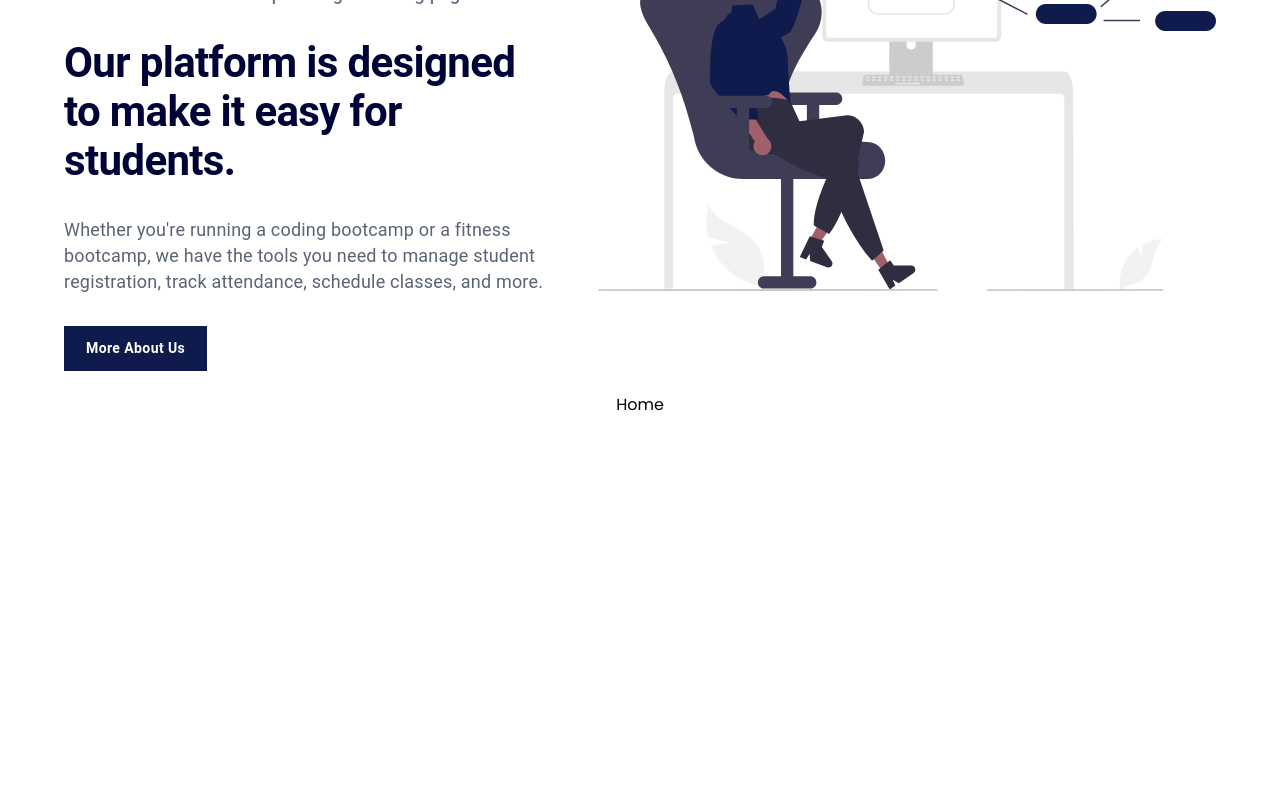
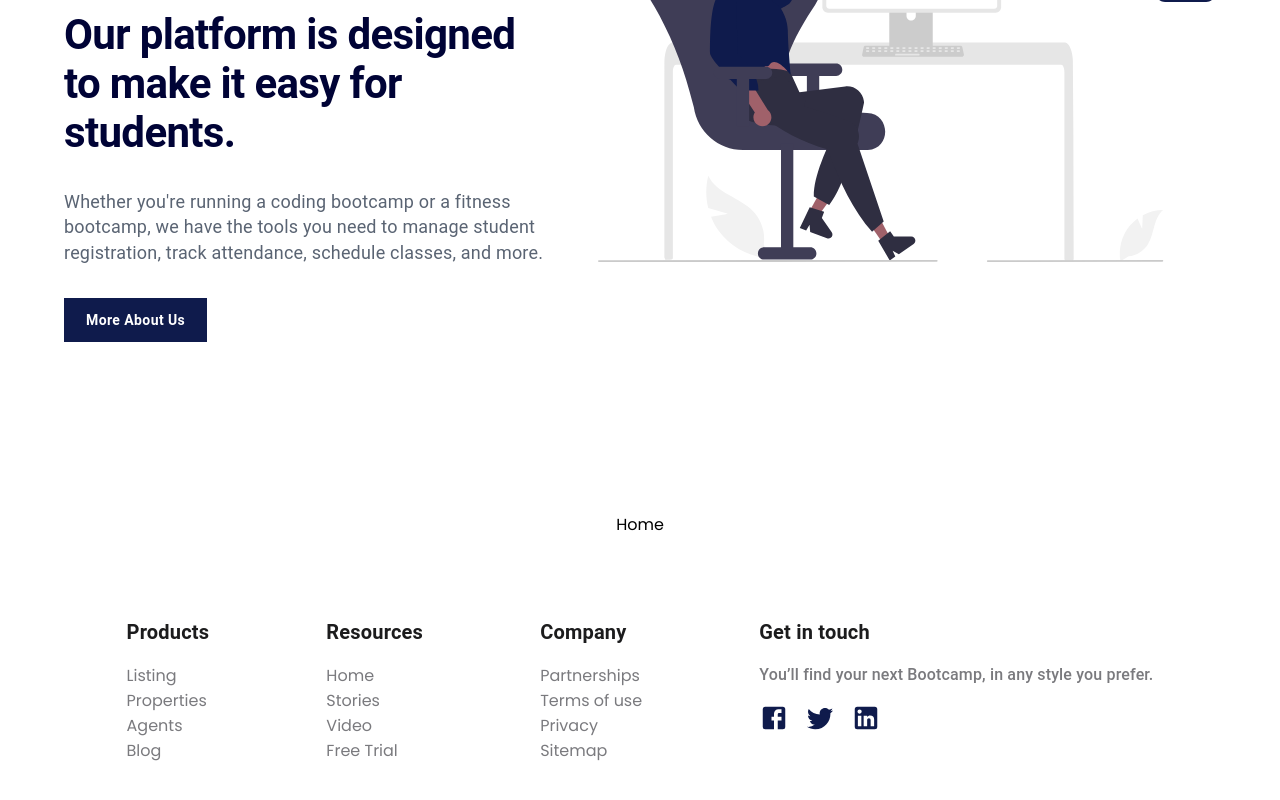
Before and after one commit to FREDVUNI/bootcamp-manager, a React (Vite) app in the folder frontend/: page / in a window 1280 px wide. Shown: the part 248-1048 px from the top of the page. Before the commit the page ends 800 px from the top, so only its background shows below. Built offline with nearby package versions, Linux system fonts and the light colour scheme.

Commit message:
fix bugs

```diff
--- a/frontend/index.html
+++ b/frontend/index.html
@@ -5,9 +5,7 @@
     <link rel="icon" type="image/svg+xml" href="/vite.svg" />
     <meta name="viewport" content="width=device-width, initial-scale=1.0" />
     <title>Bootcamps</title>
-    <link rel="preconnect" href="https://fonts.googleapis.com">
-  <link rel="preconnect" href="https://fonts.gstatic.com" crossorigin>
-  <link href="https://fonts.googleapis.com/css2?family=Poppins:wght@400;600&display=swap" rel="stylesheet">
+    <link href="https://fonts.googleapis.com/css2?family=Poppins&display=swap" rel="stylesheet">
   </head>
   <body>
     <div id="root"></div>
--- a/frontend/src/App.jsx
+++ b/frontend/src/App.jsx
@@ -1,4 +1,5 @@
 import { BrowserRouter as Router,Routes,Route } from 'react-router-dom'
+import Footer from './components/Footer'
 import Hero from './components/Hero'
 import Home from './pages/Home'
 
@@ -11,6 +12,7 @@ function App() {
           <Route path='/' element={<Home/>}/>
         </Routes>
       </Router>
+      <Footer/>
     </div>
   )
 }
--- /dev/null
+++ b/frontend/src/components/Footer.jsx
@@ -0,0 +1,138 @@
+import { styled, Typography } from "@mui/material";
+import { Box, Container } from "@mui/system";
+import React from "react";
+import { Facebook, Twitter, LinkedIn } from "@mui/icons-material";
+
+const Footer = () => {
+  const CustomContainer = styled(Container)(({ theme }) => ({
+    display: "flex",
+    justifyContent: "space-around",
+    gap: theme.spacing(5),
+    [theme.breakpoints.down("sm")]: {
+      flexDirection: "column",
+      textAlign: "center",
+    },
+  }));
+
+  const IconBox = styled(Box)(({ theme }) => ({
+    display: "flex",
+    alignItems: "center",
+    gap: "1rem",
+    [theme.breakpoints.down("sm")]: {
+      justifyContent: "center",
+    },
+  }));
+
+  const FooterLink = styled("span")(({ theme }) => ({
+    fontSize: "16px",
+    color: "#7A7A7E",
+    fontWeight: "300",
+    cursor: "pointer",
+    "&:hover": {
+      color: "#000",
+    },
+  }));
+
+  return (
+    <Box sx={{ py: 10 }}>
+      <CustomContainer>
+        <CustomContainer>
+          <Box>
+            <Typography
+              sx={{
+                fontSize: "20px",
+                color: "#1C1C1D",
+                fontWeight: "700",
+                mb: 2,
+              }}
+            >
+              Products
+            </Typography>
+
+            <FooterLink>Listing</FooterLink>
+            <br />
+            <FooterLink>Properties</FooterLink>
+            <br />
+            <FooterLink>Agents</FooterLink>
+            <br />
+            <FooterLink>Blog</FooterLink>
+          </Box>
+
+          <Box>
+            <Typography
+              sx={{
+                fontSize: "20px",
+                color: "#1C1C1D",
+                fontWeight: "700",
+                mb: 2,
+              }}
+            >
+              Resources
+            </Typography>
+
+            <FooterLink>Home</FooterLink>
+            <br />
+            <FooterLink>Stories</FooterLink>
+            <br />
+            <FooterLink>Video</FooterLink>
+            <br />
+            <FooterLink>Free Trial</FooterLink>
+          </Box>
+
+          <Box>
+            <Typography
+              sx={{
+                fontSize: "20px",
+                color: "#1C1C1D",
+                fontWeight: "700",
+                mb: 2,
+              }}
+            >
+              Company
+            </Typography>
+
+            <FooterLink>Partnerships</FooterLink>
+            <br />
+            <FooterLink>Terms of use</FooterLink>
+            <br />
+            <FooterLink>Privacy</FooterLink>
+            <br />
+            <FooterLink>Sitemap</FooterLink>
+          </Box>
+
+          <Box>
+            <Typography
+              sx={{
+                fontSize: "20px",
+                color: "#1C1C1D",
+                fontWeight: "700",
+                mb: 2,
+              }}
+            >
+              Get in touch
+            </Typography>
+
+            <Typography
+              sx={{
+                fontSize: "16px",
+                color: "#7A7A7E",
+                fontWeight: "500",
+                mb: 2,
+              }}
+            >
+              You’ll find your next Bootcamp, in any style you prefer.
+            </Typography>
+
+            <IconBox>
+              <Facebook style={{ cursor: "pointer",color:"#0F1B4C" ,fontSize:"30px" }}/>
+              <Twitter style={{ cursor: "pointer",color:"#0F1B4C" ,fontSize:"30px" }}/>
+              <LinkedIn style={{ cursor: "pointer",color:"#0F1B4C" ,fontSize:"30px" }}/>
+            </IconBox>
+          </Box>
+        </CustomContainer>
+      </CustomContainer>
+    </Box>
+  );
+};
+
+export default Footer;
--- a/frontend/src/components/Header.jsx
+++ b/frontend/src/components/Header.jsx
@@ -1,4 +1,3 @@
-import * as React from "react";
 import { useState } from "react";
 import Box from "@mui/material/Box";
 import Typography from "@mui/material/Typography";
@@ -94,13 +93,23 @@ const Header = () => {
   }));
 
   const NavbarContainer = styled(Container)(({ theme }) => ({
+    position: "fixed",
+    top: 0,
+    left: 0,
+    right: 0,
+    zIndex: 999,
+    background: "hsla(0,0%,100%,.95)",
     display: "flex",
     alignItems: "center",
     justifyContent: "space-between",
-    padding: theme.spacing(5),
+    paddingTop: theme.spacing(2),
+    paddingBottom: theme.spacing(2),
     [theme.breakpoints.down("md")]: {
       padding: theme.spacing(2),
     },
+    width: "100%",
+    paddingLeft: 0,
+    paddingRight: 0,
   }));
 
   const NavbarLogo = styled("img")(({ theme }) => ({
--- a/frontend/src/components/Hero.jsx
+++ b/frontend/src/components/Hero.jsx
@@ -11,7 +11,7 @@ const Hero = () => {
     display: "flex",
     justifyContent: "center",
     gap: theme.spacing(5),
-    marginTop: theme.spacing(3),
+    marginTop: theme.spacing(15),
     [theme.breakpoints.down("md")]: {
       flexDirection: "column",
       alignItems: "center",
@@ -31,8 +31,8 @@ const Hero = () => {
 
   return (
     <Box sx={{ backgroundColor: "", minHeight: "80vh" }}>
+      <Header />
       <Container>
-        <Header />
         <CustomBox>
           <Box sx={{ flex: "1" }}>
             <Typography
@@ -48,13 +48,15 @@ const Hero = () => {
               Welcome to our Bootcamp Manager landing page!
             </Typography>
             <Title variant="h1">
-            Our platform is designed to make it easy for students.
+              Our platform is designed to make it easy for students.
             </Title>
             <Typography
               variant="body2"
               sx={{ fontSize: "18px", color: "#5A6473", my: 4 }}
             >
-              Whether you're running a coding bootcamp or a fitness bootcamp, we have the tools you need to manage student registration, track attendance, schedule classes, and more.
+              Whether you're running a coding bootcamp or a fitness bootcamp, we
+              have the tools you need to manage student registration, track
+              attendance, schedule classes, and more.
             </Typography>
             <CustomButton
               backgroundColor="#0F1B4C"
--- a/frontend/src/index.css
+++ b/frontend/src/index.css
@@ -1,4 +1,4 @@
-@import url('https://fonts.googleapis.com/css2?family=Poppins:wght@400;600&display=swap');
+@import url('https://fonts.googleapis.com/css2?family=Poppins&display=swap');
 body{
   font-family: 'Poppins', sans-serif;
   margin: auto;
```
